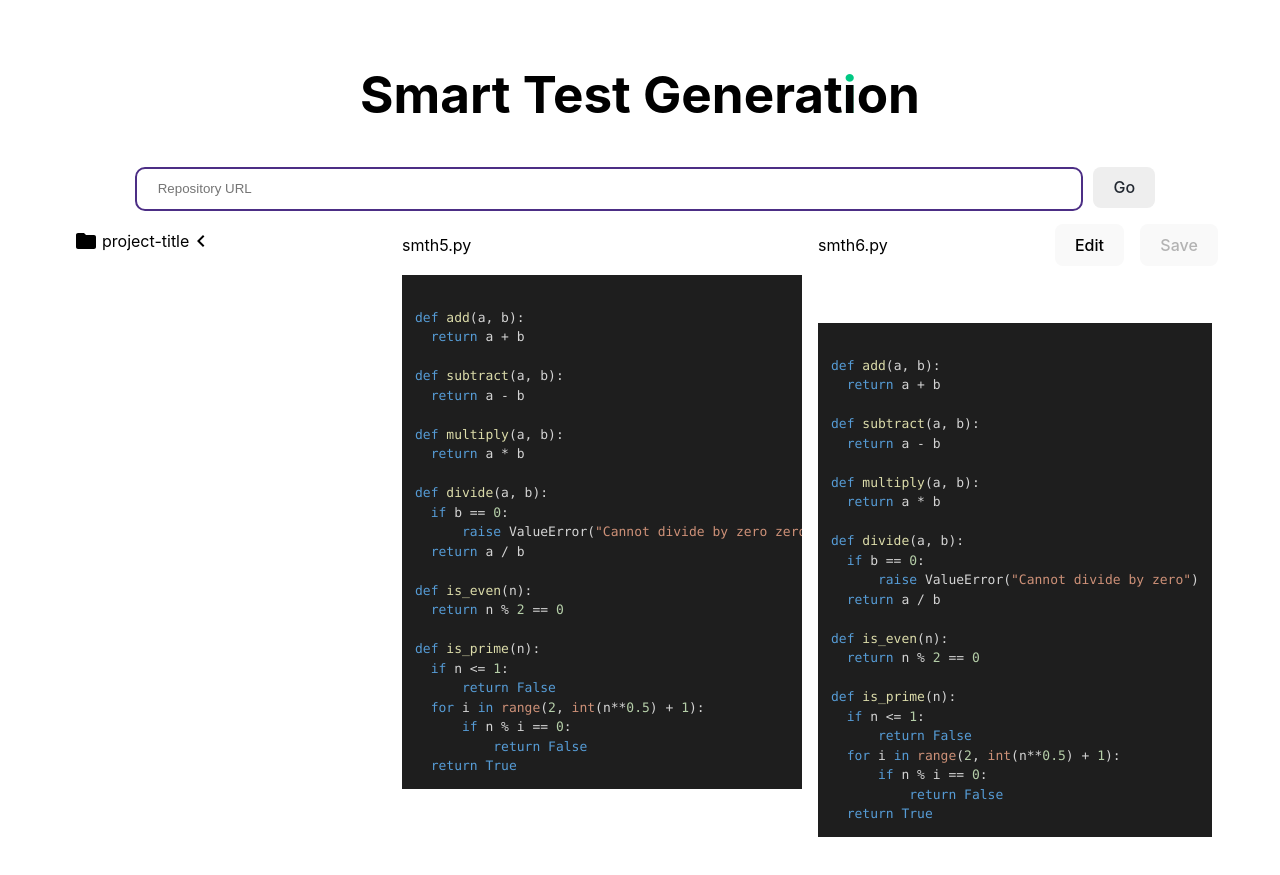
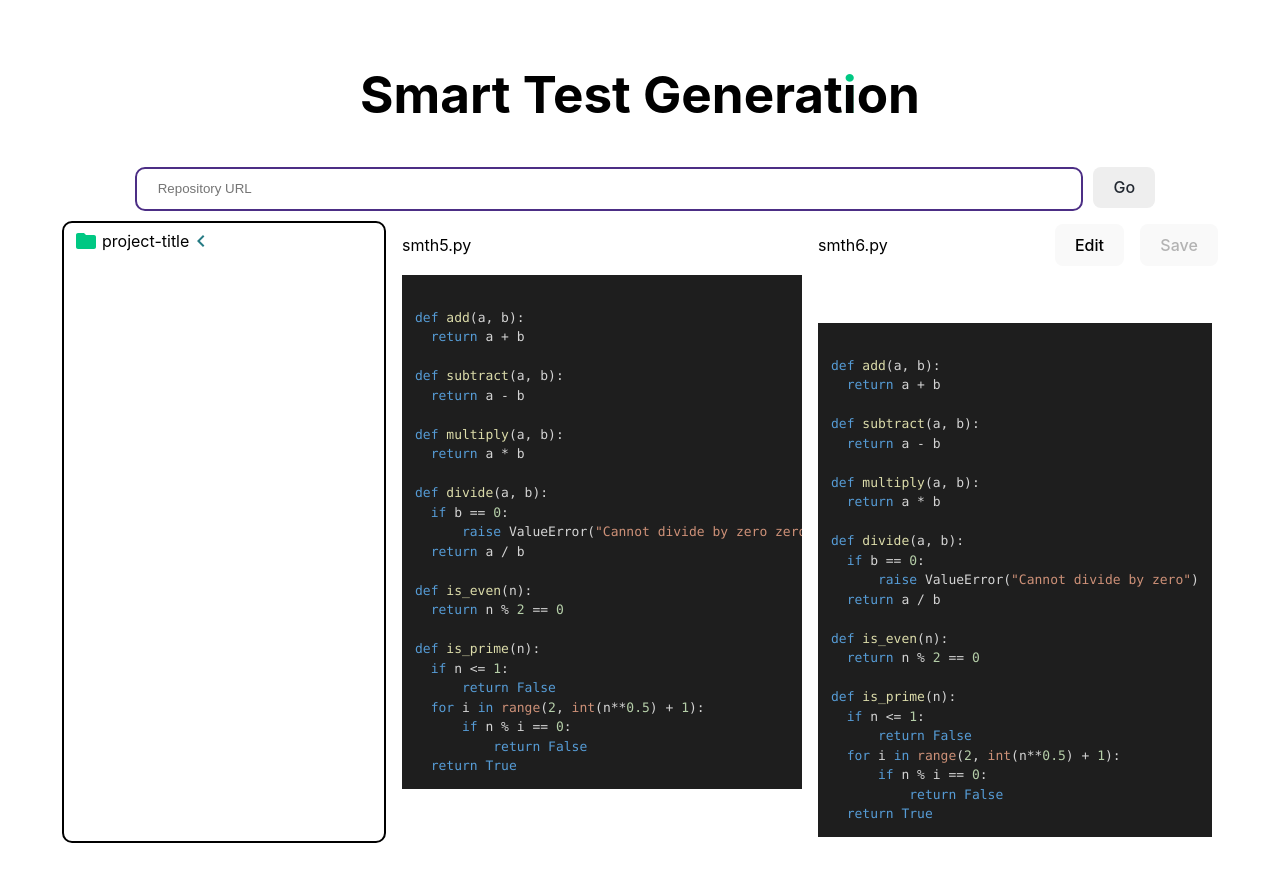
Before and after one commit to calimandaniel/TBH2024, a React (Vite) app in the folder smart-test-generation/client/: page / in a window 1280 px wide. Built offline with nearby package versions, Linux system fonts and the light colour scheme.

Commit message:
Fix file browser colours

```diff
--- a/smart-test-generation/client/src/index.css
+++ b/smart-test-generation/client/src/index.css
@@ -16,6 +16,7 @@
   --genezio-purple: #4c2e85;
   --disabled-button-background-color: #EEEEEE;
   --disabled-button-text-color: #222831;
+  --folder-selector-arrow: #267B84;
 }
 
 a {
@@ -88,6 +89,22 @@ button:focus-visible {
   color: var(--disabled-button-background-color); /* White text color */
 }
 
+.arrow-icon {
+  color: var(--folder-selector-arrow); /* Set the color to red */
+}
+
+.folder-icon {
+  color: var(--genezio-green); /* Set the color to red */
+}
+
+.code-icon {
+  color: var(--genezio-purple); /* Set the color to red */
+}
+
+.files-browser {
+  border: 2px solid white;
+}
+
 @media (prefers-color-scheme: light) {
   :root {
     color: #000000;
@@ -113,4 +130,8 @@ button:focus-visible {
     color: var(--disabled-button-text-color); /* White text color */
   }
 
+  .files-browser {
+    border: 2px solid rgb(0, 0, 0);
+  }
+
 }
--- a/smart-test-generation/client/src/view/FileBrowser.jsx
+++ b/smart-test-generation/client/src/view/FileBrowser.jsx
@@ -35,14 +35,14 @@ const FileBrowser = ({ data }) => {
         } else {
             return (
                 <p key={node.name} style={{ marginLeft: `${depth * 20}px`, whiteSpace: 'nowrap' }}>
-                    <CODEICON/>{node.name}, depth: {depth}
+                    <CODEICON/>{node.name}
                 </p>
             );
         }
     };
 
     return (
-        <div style={{ textAlign: 'left', border: '2px solid white', borderRadius: '10px', padding: '10px', maxWidth: '20vw', overflowX: 'auto', minWidth: '300px', }}>
+        <div className='files-browser' style={{ textAlign: 'left', borderRadius: '10px', padding: '10px', maxWidth: '20vw', overflowX: 'auto', minWidth: '300px', }}>
             {renderNodes(data, 0)}
         </div>
     );
--- a/smart-test-generation/client/src/view/icons/CODEICON.jsx
+++ b/smart-test-generation/client/src/view/icons/CODEICON.jsx
@@ -4,6 +4,7 @@ import CodeIcon from '@mui/icons-material/Code';
 const CODEICON = () => {
   return (
     <CodeIcon
+    className='code-icon'
         style={{
             verticalAlign: 'middle',
             marginTop: '-4px',
--- a/smart-test-generation/client/src/view/icons/DownArrowIcon.jsx
+++ b/smart-test-generation/client/src/view/icons/DownArrowIcon.jsx
@@ -4,6 +4,7 @@ import KeyboardArrowDownIcon from '@mui/icons-material/KeyboardArrowDown';
 const DownArrowIcon = () => {
   return (
     <KeyboardArrowDownIcon
+      className='arrow-icon'
         style={{
             verticalAlign: 'middle',
             marginTop: '-4px',
--- a/smart-test-generation/client/src/view/icons/FOLDERICON.jsx
+++ b/smart-test-generation/client/src/view/icons/FOLDERICON.jsx
@@ -4,6 +4,7 @@ import FolderIcon from '@mui/icons-material/Folder';
 const FOLDERICON = () => {
   return (
     <FolderIcon
+    className='folder-icon'
         style={{
             verticalAlign: 'middle',
             marginTop: '-4px',
--- a/smart-test-generation/client/src/view/icons/LeftArrowIcon.jsx
+++ b/smart-test-generation/client/src/view/icons/LeftArrowIcon.jsx
@@ -4,6 +4,7 @@ import KeyboardArrowLeftIcon from '@mui/icons-material/KeyboardArrowLeft';
 const LeftArrowIcon = () => {
   return (
     <KeyboardArrowLeftIcon
+      className='arrow-icon'
         style={{
             verticalAlign: 'middle',
             marginTop: '-4px',
```
